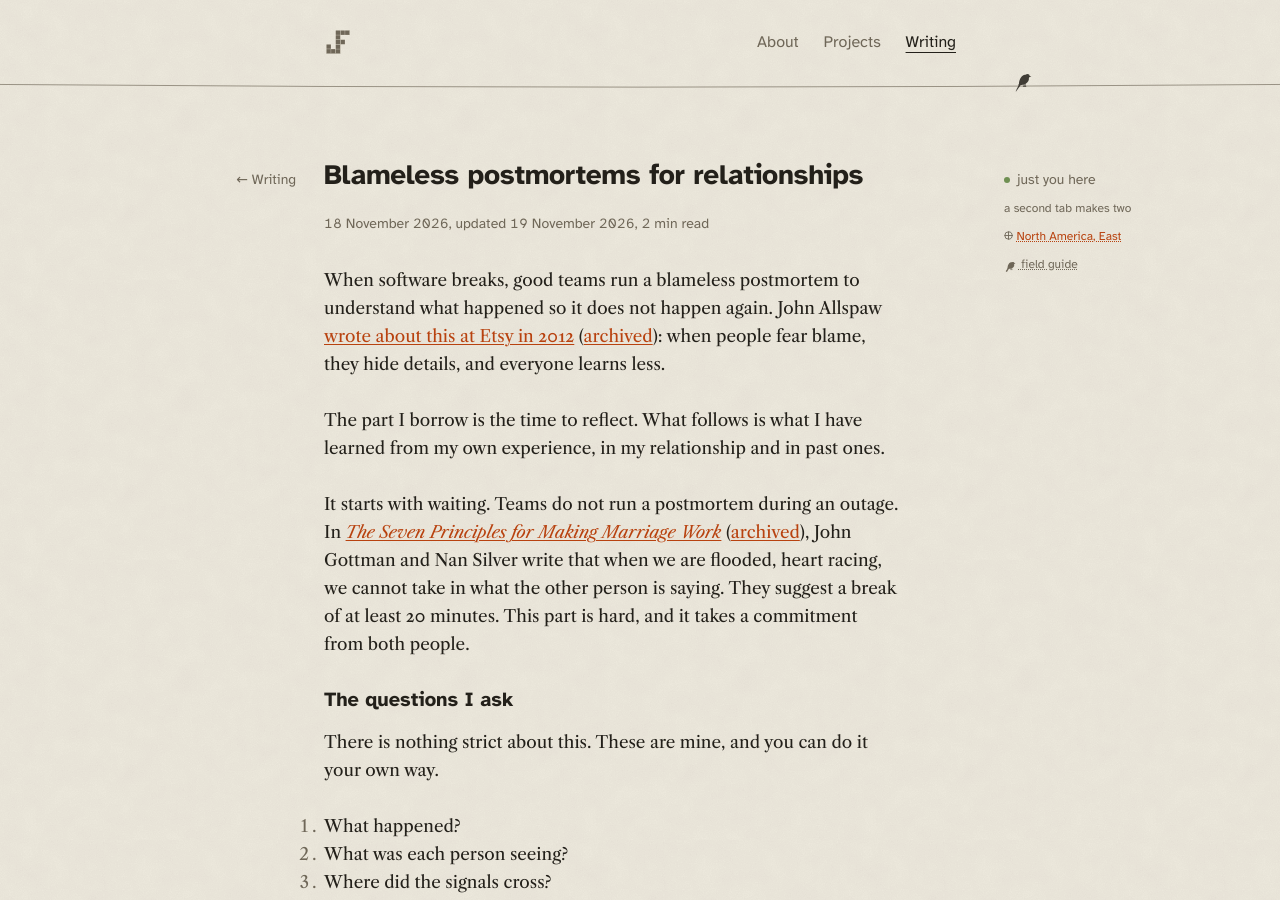
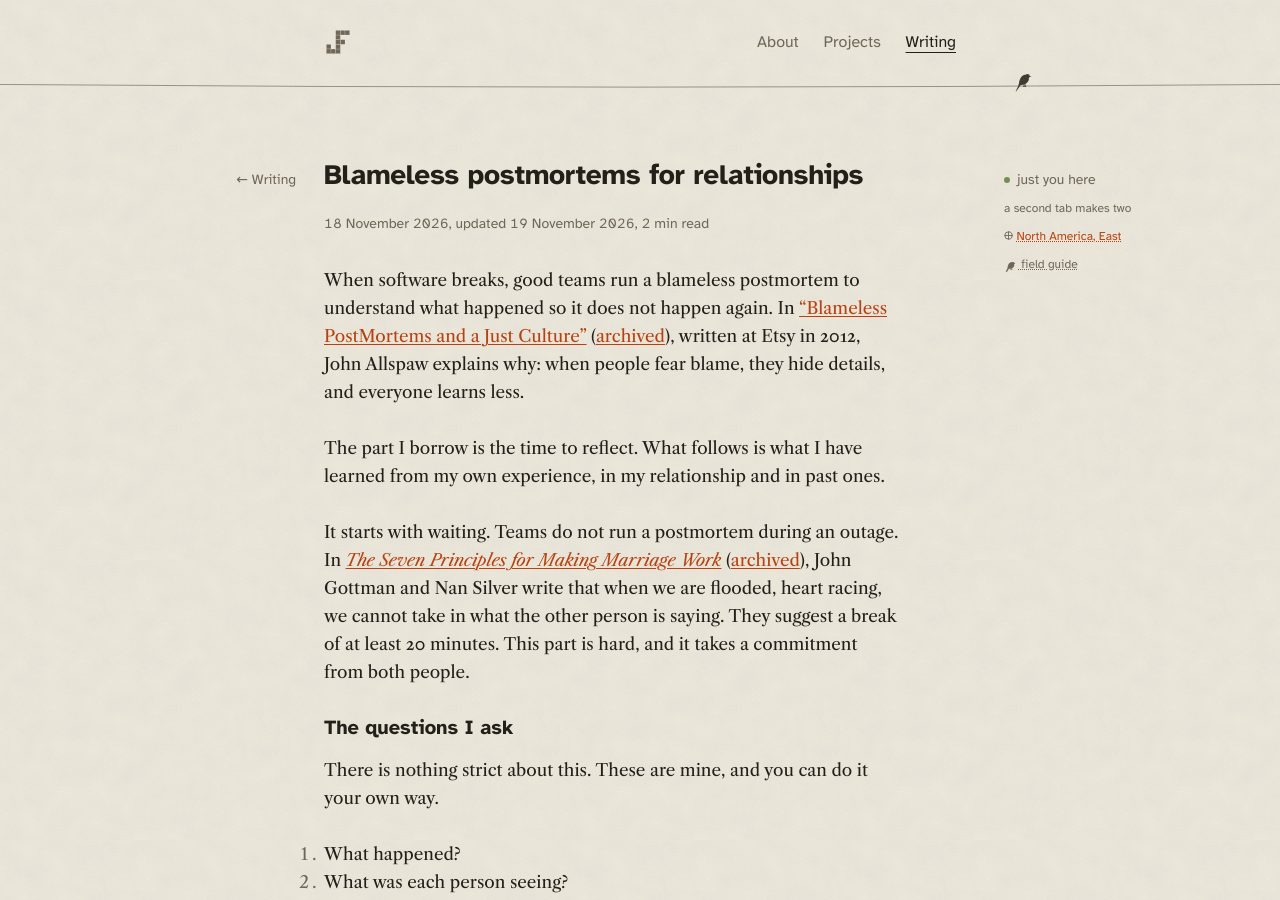
Before and after one commit to josephfusco/josephfusco.github.io, a Jekyll site: the page built from _posts/2026-11-18-blameless-postmortems-for-relationships.md, in a window 1280 px wide and 900 px high. Built offline with Jekyll 4.4.1, drawn with Linux system fonts in a browser that asks for light colours; part of the change alters nothing that is shown.

Commit message:
Posts describe themselves and what they cite, on updated gems

```diff
--- a/_includes/head.html
+++ b/_includes/head.html
@@ -45,6 +45,41 @@
 	</script>
 	{% endif %}
 
+	{% if page.layout == 'post' %}
+	{% assign canonical = page.url | absolute_url %}
+	{% assign modified = page.last_modified_at | default: page.date %}
+	<meta property="article:published_time" content="{{ page.date | date_to_xmlschema }}">
+	<meta property="article:modified_time" content="{{ modified | date_to_xmlschema }}">
+	{% comment %}A post, described for machines: who wrote it, when, and the works it cites.
+	The citations come from the post's front matter and repeat the links in its text.{% endcomment %}
+	<script type="application/ld+json">
+	{
+		"@context": "https://schema.org",
+		"@type": "BlogPosting",
+		"headline": {{ page.title | jsonify }},
+		"description": {{ page.description | default: page.excerpt | strip_html | normalize_whitespace | truncate: 160 | jsonify }},
+		"url": {{ canonical | jsonify }},
+		"mainEntityOfPage": {{ canonical | jsonify }},
+		"datePublished": {{ page.date | date_to_xmlschema | jsonify }},
+		"dateModified": {{ modified | date_to_xmlschema | jsonify }},
+		"inLanguage": {{ site.lang | default: 'en' | jsonify }},
+		"keywords": {{ page.tags | jsonify }},
+		"author": { "@type": "Person", "@id": {{ site.url | append: '/#person' | jsonify }}, "name": {{ site.name | jsonify }}, "url": {{ site.url | jsonify }} }{% if page.citations %},
+		"citation": [{% for work in page.citations %}
+			{
+				"@type": {{ work.type | default: 'CreativeWork' | jsonify }},
+				"name": {{ work.name | jsonify }},
+				"author": [{% for name in work.authors %}{ "@type": "Person", "name": {{ name | jsonify }} }{% unless forloop.last %}, {% endunless %}{% endfor %}],{% if work.publisher %}
+				"publisher": { "@type": "Organization", "name": {{ work.publisher | jsonify }} },{% endif %}{% if work.date %}
+				"datePublished": {{ work.date | jsonify }},{% endif %}{% if work.archive %}
+				"archivedAt": {{ work.archive | jsonify }},{% endif %}
+				"url": {{ work.url | jsonify }}
+			}{% unless forloop.last %},{% endunless %}{% endfor %}
+		]{% endif %}
+	}
+	</script>
+	{% endif %}
+
 	<script type="speculationrules">
 	{
 		"prerender": [{ "where": { "href_matches": "/*" }, "eagerness": "moderate" }]
--- a/_posts/2026-11-18-blameless-postmortems-for-relationships.md
+++ b/_posts/2026-11-18-blameless-postmortems-for-relationships.md
@@ -5,13 +5,26 @@ permalink: blameless-postmortems-for-relationships
 description: Good software teams run a blameless postmortem when something breaks. This is what I have learned from my own relationships.
 tags: [Relationships]
 last_modified_at: 2026-11-19
+citations:
+  - type: Article
+    name: Blameless PostMortems and a Just Culture
+    authors: [John Allspaw]
+    publisher: Etsy
+    date: "2012"
+    url: https://www.etsy.com/codeascraft/blameless-postmortems
+    archive: https://web.archive.org/web/20261025192059/https://www.etsy.com/codeascraft/blameless-postmortems
+  - type: Book
+    name: The Seven Principles for Making Marriage Work
+    authors: [John Gottman, Nan Silver]
+    url: https://www.gottman.com/product/the-seven-principles-for-making-marriage-work/
+    archive: https://web.archive.org/web/20261022064518/https://www.gottman.com/product/the-seven-principles-for-making-marriage-work/
 ---
 
-When software breaks, good teams run a blameless postmortem to understand what happened so it does not happen again. John Allspaw [wrote about this at Etsy in 2012](https://www.etsy.com/codeascraft/blameless-postmortems) ([archived](https://web.archive.org/web/20261025192059/https://www.etsy.com/codeascraft/blameless-postmortems)): when people fear blame, they hide details, and everyone learns less.
+When software breaks, good teams run a blameless postmortem to understand what happened so it does not happen again. In ["Blameless PostMortems and a Just Culture"](https://www.etsy.com/codeascraft/blameless-postmortems) ([archived](https://web.archive.org/web/20261025192059/https://www.etsy.com/codeascraft/blameless-postmortems)), written at Etsy in 2012, John Allspaw explains why: when people fear blame, they hide details, and everyone learns less.
 
 The part I borrow is the time to reflect. What follows is what I have learned from my own experience, in my relationship and in past ones.
 
-It starts with waiting. Teams do not run a postmortem during an outage. In [*The Seven Principles for Making Marriage Work*](https://www.gottman.com/product/the-seven-principles-for-making-marriage-work/) ([archived](https://web.archive.org/web/20261022064518/https://www.gottman.com/product/the-seven-principles-for-making-marriage-work/)), John Gottman and Nan Silver write that when we are flooded, heart racing, we cannot take in what the other person is saying. They suggest a break of at least 20 minutes. This part is hard, and it takes a commitment from both people.
+It starts with waiting. Teams do not run a postmortem during an outage. In [<cite>The Seven Principles for Making Marriage Work</cite>](https://www.gottman.com/product/the-seven-principles-for-making-marriage-work/) ([archived](https://web.archive.org/web/20261022064518/https://www.gottman.com/product/the-seven-principles-for-making-marriage-work/)), John Gottman and Nan Silver write that when we are flooded, heart racing, we cannot take in what the other person is saying. They suggest a break of at least 20 minutes. This part is hard, and it takes a commitment from both people.
 
 ## The questions I ask
 
```
Also changed, not shown: Gemfile.lock.
